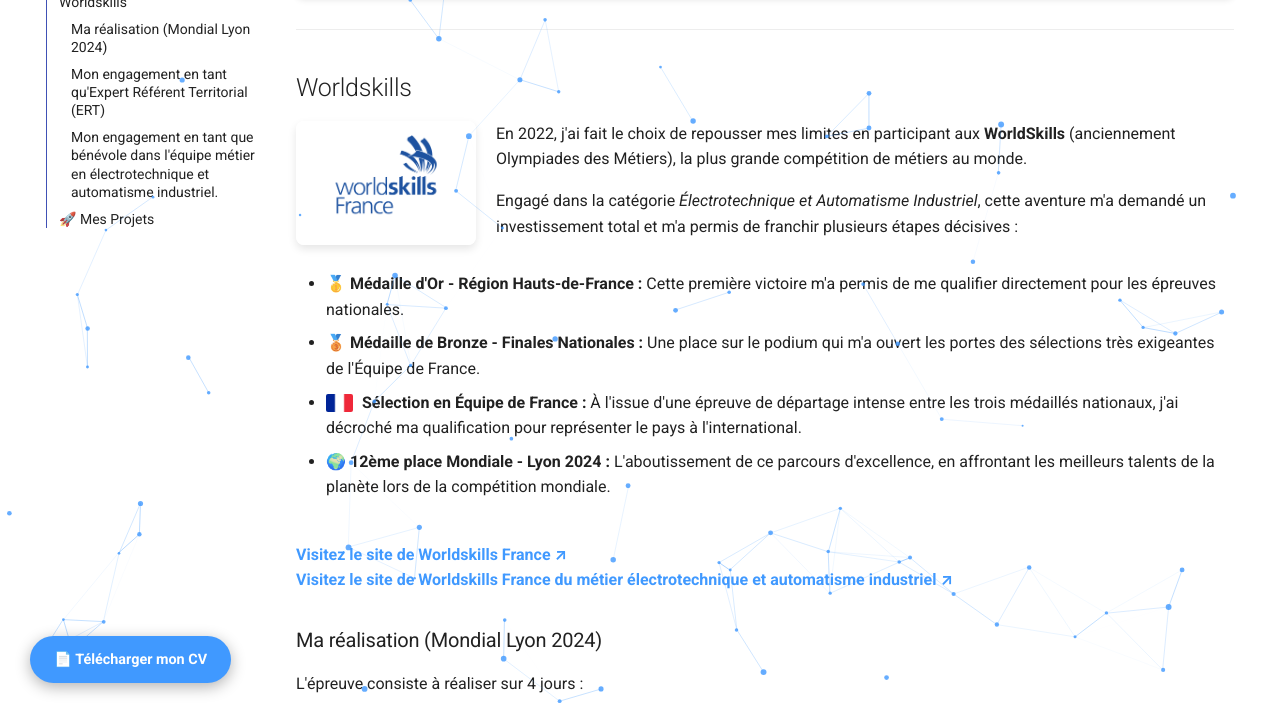
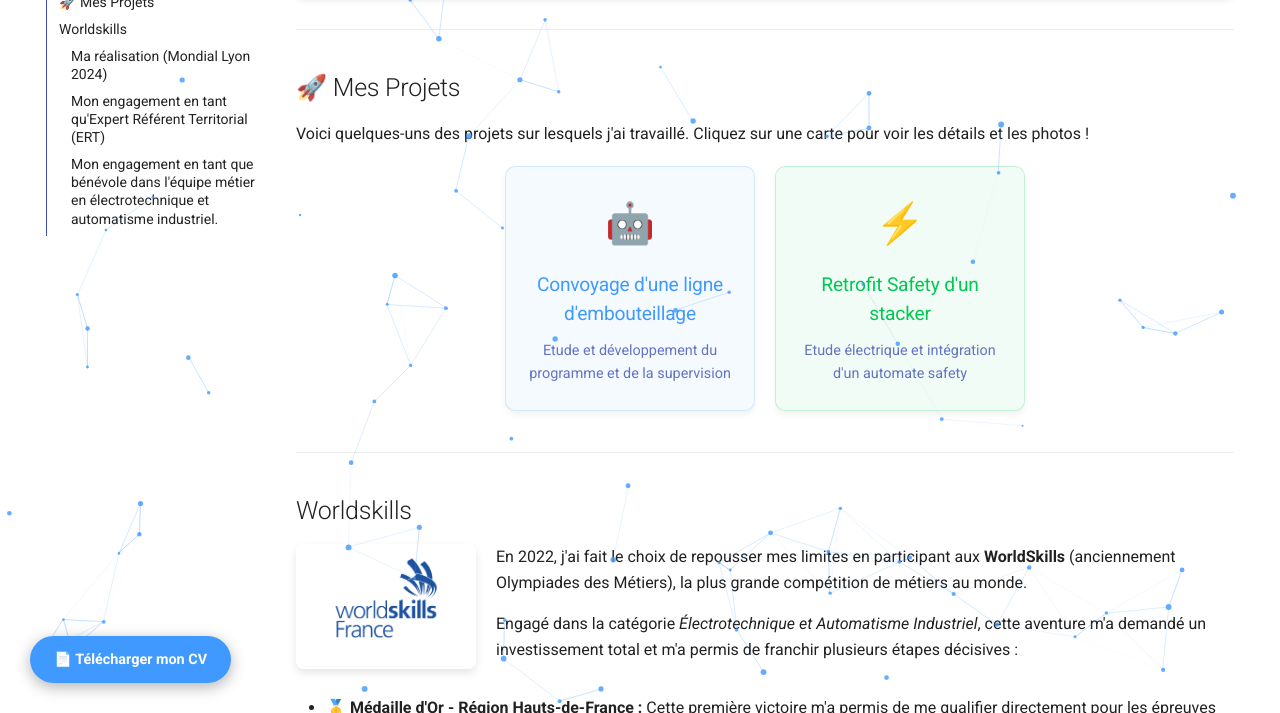
Before and after one commit to jordan-flament/jordan-flament.github.io, an MkDocs documentation site: the page built from docs/index.md, in a window 1280 px wide and 900 px high, scrolled down 2800 px, cut to the strip 187-900 px from the top of the window. Built offline with MkDocs 1.6.1 and Material for MkDocs 9.7.7, drawn with Linux system fonts in a browser that asks for light colours; some of the changed text lies outside the part shown.

Commit message:
MAJ yacco

```diff
--- a/docs/index.md
+++ b/docs/index.md
@@ -158,6 +158,32 @@
 
 ---
 
+## 🚀 Mes Projets
+
+Voici quelques-uns des projets sur lesquels j'ai travaillé. Cliquez sur une carte pour voir les détails et les photos !
+
+<div style="display: flex; gap: 20px; flex-wrap: wrap; justify-content: center; margin-top: 20px; margin-bottom: 40px;">
+
+  <a href="projetYacco/" style="flex: 1; min-width: 200px; max-width: 250px; text-decoration: none;">
+    <div style="background: rgba(64, 153, 255, 0.05); border: 1px solid rgba(64, 153, 255, 0.2); border-radius: 10px; padding: 25px 15px; text-align: center; box-shadow: 0 4px 6px rgba(0,0,0,0.05); height: 100%; transition: transform 0.2s;">
+      <div style="font-size: 40px; margin-bottom: 15px;">🤖</div>
+      <h3 style="margin: 0; color: #4099ff; font-size: 1.2em;">Convoyage d'une ligne d'embouteillage</h3>
+      <p style="margin-top: 10px; font-size: 0.9em; opacity: 0.8; margin-bottom: 0; color: inherit;">Etude et développement du programme et de la supervision</p>
+    </div>
+  </a>
+
+  <a href="projetKingspan/" style="flex: 1; min-width: 200px; max-width: 250px; text-decoration: none;">
+    <div style="background: rgba(0, 200, 83, 0.05); border: 1px solid rgba(0, 200, 83, 0.2); border-radius: 10px; padding: 25px 15px; text-align: center; box-shadow: 0 4px 6px rgba(0,0,0,0.05); height: 100%;">
+      <div style="font-size: 40px; margin-bottom: 15px;">⚡</div>
+      <h3 style="margin: 0; color: #00c853; font-size: 1.2em;">Retrofit Safety d'un stacker</h3>
+      <p style="margin-top: 10px; font-size: 0.9em; opacity: 0.8; margin-bottom: 0; color: inherit;">Etude électrique et intégration d'un automate safety</p>
+    </div>
+  </a>
+
+</div>
+
+---
+
 ## Worldskills
 
 <img src="images/worldskills.png" alt="Logo WorldSkills" width="180" style="float: left; margin-right: 20px; margin-bottom: 10px; border-radius: 8px; box-shadow: 0 4px 8px rgba(0,0,0,0.1);">
@@ -219,30 +245,6 @@
 * Développer des sujets de compétiton au niveau régionale et nationale.
 * Développer des supports de formation pour permettre aux candidats de booster leur progression et d'acquérir un maximum de compétences.
 
-## 🚀 Mes Projets
-
-Voici quelques-uns des projets sur lesquels j'ai travaillé. Cliquez sur une carte pour voir les détails et les photos !
-
-<div style="display: flex; gap: 20px; flex-wrap: wrap; justify-content: center; margin-top: 20px; margin-bottom: 40px;">
-
-  <a href="projetYacco/" style="flex: 1; min-width: 200px; max-width: 250px; text-decoration: none;">
-    <div style="background: rgba(64, 153, 255, 0.05); border: 1px solid rgba(64, 153, 255, 0.2); border-radius: 10px; padding: 25px 15px; text-align: center; box-shadow: 0 4px 6px rgba(0,0,0,0.05); height: 100%; transition: transform 0.2s;">
-      <div style="font-size: 40px; margin-bottom: 15px;">🤖</div>
-      <h3 style="margin: 0; color: #4099ff; font-size: 1.2em;">Convoyage d'une ligne d'embouteillage</h3>
-      <p style="margin-top: 10px; font-size: 0.9em; opacity: 0.8; margin-bottom: 0; color: inherit;">Etude et développement du programme et de la supervision</p>
-    </div>
-  </a>
-
-  <a href="projetKingspan/" style="flex: 1; min-width: 200px; max-width: 250px; text-decoration: none;">
-    <div style="background: rgba(0, 200, 83, 0.05); border: 1px solid rgba(0, 200, 83, 0.2); border-radius: 10px; padding: 25px 15px; text-align: center; box-shadow: 0 4px 6px rgba(0,0,0,0.05); height: 100%;">
-      <div style="font-size: 40px; margin-bottom: 15px;">⚡</div>
-      <h3 style="margin: 0; color: #00c853; font-size: 1.2em;">Retrofit Safety d'un stacker</h3>
-      <p style="margin-top: 10px; font-size: 0.9em; opacity: 0.8; margin-bottom: 0; color: inherit;">Etude électrique et intégration d'un automate safety</p>
-    </div>
-  </a>
-
-</div>
-
 <!-- BOUTON CV FLOTTANT -->
 <a href="/images/CV.pdf" target="_blank" style="position: fixed; bottom: 30px; left: 30px; z-index: 9999; background-color: #4099ff; color: white; padding: 12px 24px; text-decoration: none; border-radius: 30px; font-weight: bold; font-size: 0.9em; box-shadow: 0 4px 15px rgba(0,0,0,0.3);">
   📄 Télécharger mon CV
--- a/docs/projetKingspan.md
+++ b/docs/projetKingspan.md
@@ -1,5 +1,7 @@
 # 🤖 Réalisation d'un retrofit sur un stacker et une emballeuse
 
-Bientôt disponible !
+
+
+En développpement ! Un peu de patience...
 
 [Retour à l'accueil](index.md)
```
Also changed, not shown: docs/projetYacco.md (+7 -0 lines).
